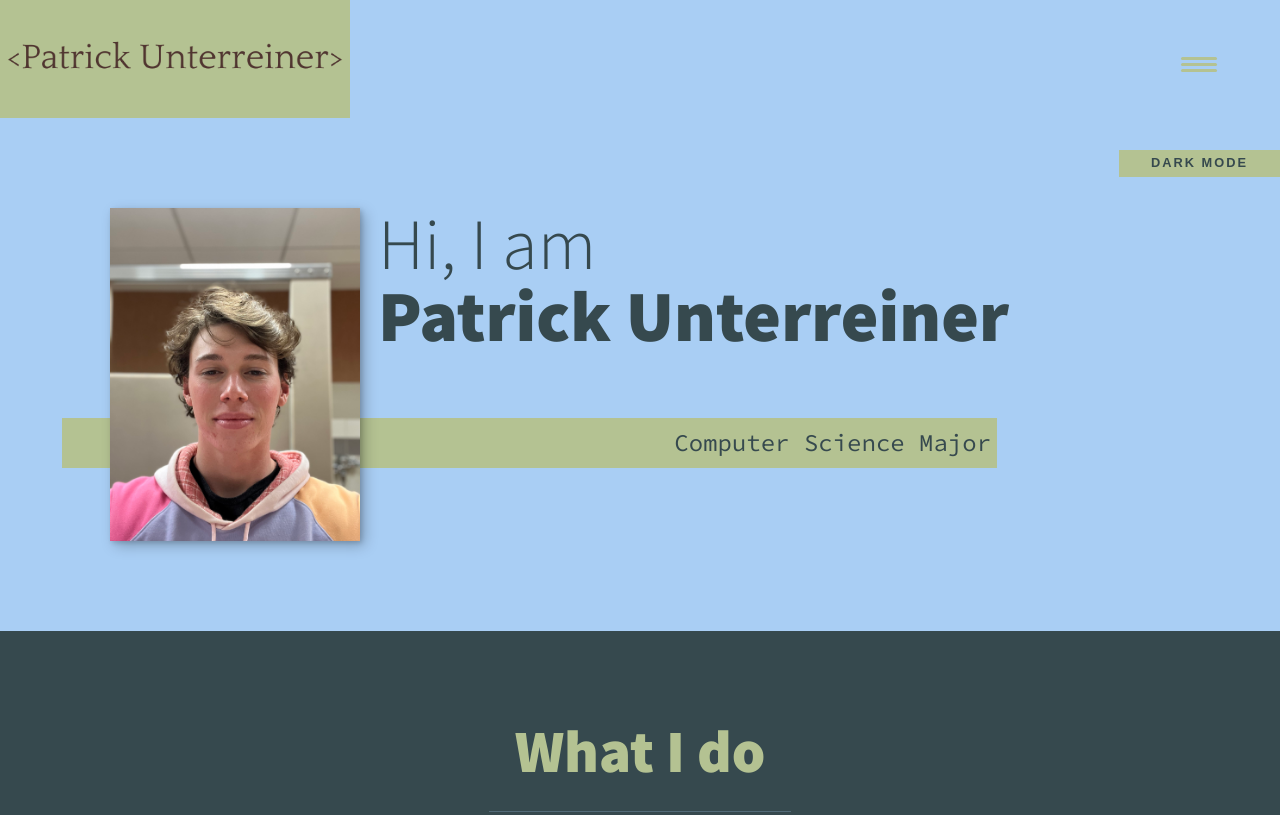
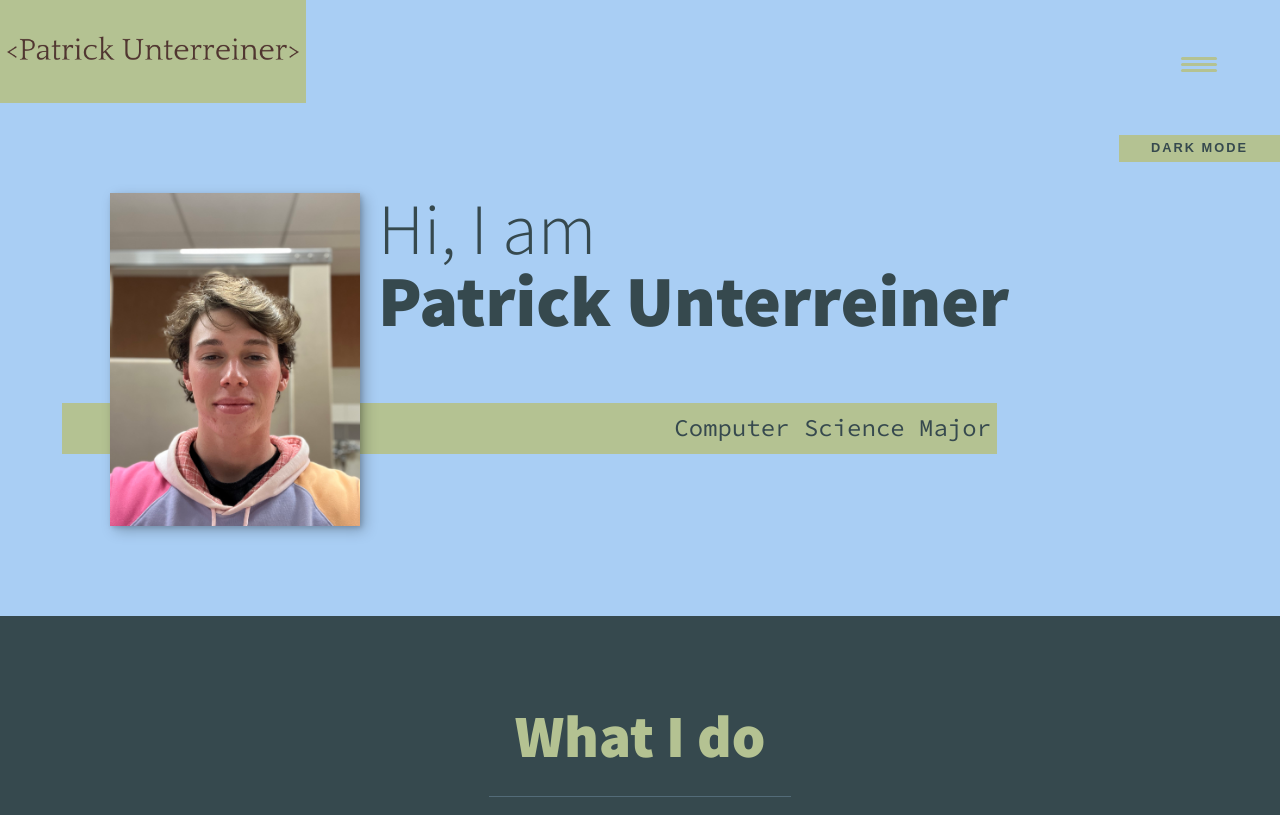
Before and after one commit to Punterreiner/portfolio, a plain HTML site: page index.html in a window 1280 px wide. Shown: the top 815 px of the page. Drawn offline with nearby package versions, Linux system fonts and the light colour scheme.

Commit message:
Update style.css

```diff
--- a/css/style.css
+++ b/css/style.css
@@ -192,7 +192,7 @@ h3 {font-size: var(--fs-h3);}
 }
 
 .logo{
-    max-width: 350px;
+    max-width: 17em;
 }
 
 .nav{
```
